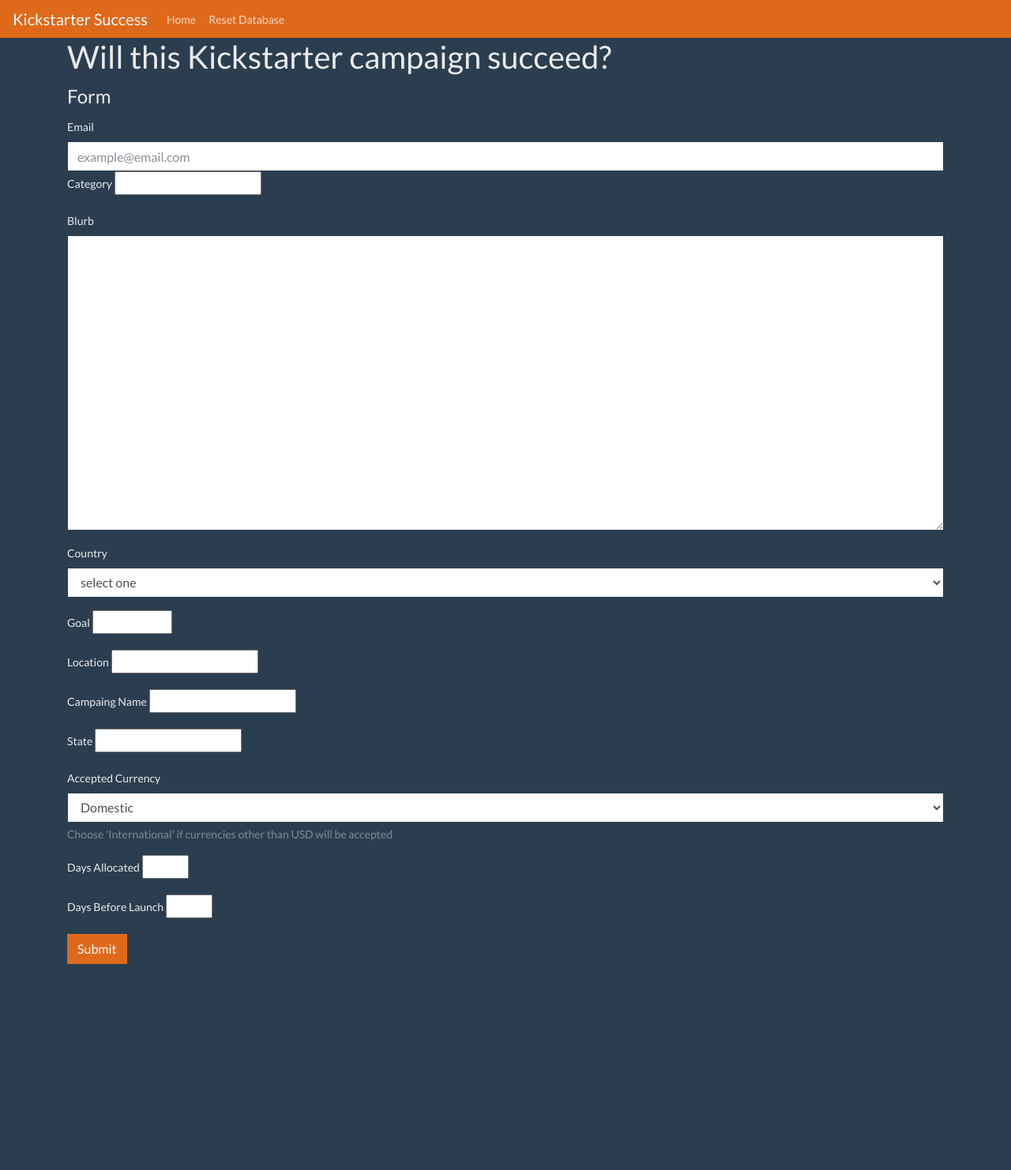
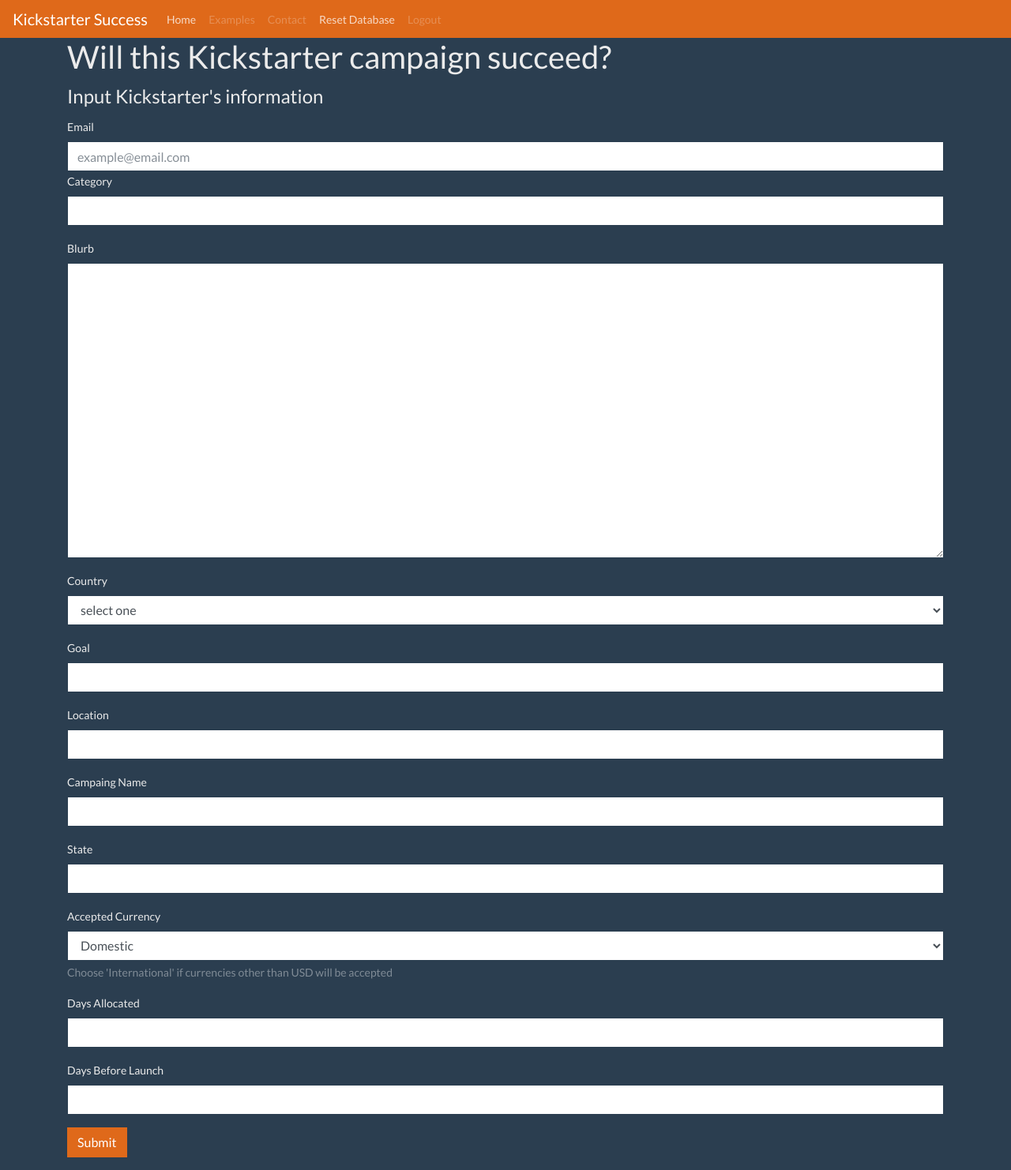
Before and after one commit to bw-kickstarter/DS, a Flask app: page / in a window 1280 px wide. Shown: the whole page at 79% size. Before the commit the page ends 1221 px from the top, so only its background shows below. Run offline with Flask 2, Linux system fonts and the light colour scheme.

Commit message:
stretch goals cmtd-out

```diff
--- a/ks/main.py
+++ b/ks/main.py
@@ -12,7 +12,7 @@ main = Blueprint('main', __name__)
 def root():
     """Redirects to home for now """
     return render_template("home.html")
-    # render_template("signup.html", title="Register")
+    # render_template("signup.html")
 
 @main.route("/home", methods = ["POST"])
 # @login_required
@@ -57,10 +57,26 @@ def predict_outcome():
     return render_template("success.html", ks_name=name)
 
 
-# @main.route("/reset")
-# # @login_required
-# def reset():
-#     """Reset database"""
-#     DB.drop_all()
-#     DB.create_all()
-#     return render_template("home.html")
+@main.route("/success")
+# @login_required
+def success():
+    """Success endpoint"""
+    return render_template("success.html", ks_name="name")
+                                            # name static for testing
+
+
+@main.route("/failure")
+# @login_required
+def failure():
+    """Failure endpoint"""
+    return render_template("failure.html", ks_name="name")
+                                            # name static for testing
+
+
+@main.route("/reset")
+# @login_required
+def reset():
+    """Reset database"""
+    DB.drop_all()
+    DB.create_all()
+    return render_template("home.html")
--- a/ks/templates/base.html
+++ b/ks/templates/base.html
@@ -16,14 +16,14 @@
         <ul class="navbar-nav mr-auto">
           <li class="nav-item">
             <a class="nav-link" href="/">Home</a></li>
-          <!-- <li class="nav-item">
-            <a class="nav-link" href="/examples">Examples</a></li>
           <li class="nav-item">
-            <a class="nav-link" href="/contact">Contact</a></li> -->
+            <a class="nav-link disabled" href="/examples">Examples</a></li>
+          <li class="nav-item">
+            <a class="nav-link disabled" href="/contact">Contact</a></li>
           <li class="nav-item">
             <a class="nav-link" href="/reset">Reset Database</a></li>
-          <!-- <li class="nav-item">
-            <a class="nav-link" href="/logout">Logout</a></li> -->
+          <li class="nav-item">
+            <a class="nav-link disabled" href="/logout">Logout</a></li>
         </ul>
       </div>
     </div>
--- a/ks/templates/home.html
+++ b/ks/templates/home.html
@@ -14,13 +14,13 @@
         <div class="bs-component">
           <form>
             <fieldset>
-              <legend>Form</legend>
+              <legend>Input Kickstarter's information</legend>
               <div class="form-group">
                 <label for="user_email">Email</label>
                 <input type="email" class="form-control" id="user_email" placeholder="example@email.com" required>
               <div class="form-group">
                 <label for="category">Category</label>
-                <input type="text" id="category" name="category" maxlength="40" required>
+                <input type="text" class="form-control" id="category" name="category" maxlength="40" required>
               </div>
               <div class="form-group">
                 <label for="blurb">Blurb</label>
@@ -286,19 +286,19 @@
               </div>
               <div class="form-group">
                 <label for="goal">Goal</label>
-                <input type="number" id="goal" name="goal" min="0" max="10000000" required>
+                <input type="number" class="form-control" id="goal" name="goal" min="0" max="10000000" required>
               </div>
               <div class="form-group">
                 <label for="location">Location</label>
-                <input type="text" id="location" name="location" maxlength="50" required>
+                <input type="text" class="form-control" id="location" name="location" maxlength="50" required>
               </div>
               <div class="form-group">
                 <label for="name">Campaing Name</label>
-                <input type="text" id="name" name="name" maxlength="200" required>
+                <input type="text" class="form-control" id="name" name="name" maxlength="200" required>
               </div>
               <div class="form-group">
                 <label for="state">State</label>
-                <input type="text" id="state" name="state" required maxlength="50">
+                <input type="text" class="form-control" id="state" name="state" required maxlength="50">
               </div>
               <div class="form-group">
                 <label for="usd_type">Accepted Currency</label>
@@ -310,11 +310,11 @@
               </div>
               <div class="form-group">
                 <label for="days_allocated">Days Allocated</label>
-                <input type="number" id="days_allocated" name="days_allocated" min="0" max="365" required>
+                <input type="number" class="form-control" id="days_allocated" name="days_allocated" min="0" max="365" required>
               </div>
               <div class="form-group">
                 <label for="days_before_launch">Days Before Launch</label>
-                <input type="number" id="days_before_launch" name="days_before_launch" min="0" max="365" required>
+                <input type="number" class="form-control" id="days_before_launch" name="days_before_launch" min="0" max="365" required>
               </div>
               <!-- <div class="form-group">
                 <label for="location_type">Location Type</label>
--- a/ks/templates/login.html
+++ b/ks/templates/login.html
@@ -18,11 +18,11 @@
               <legend>Login</legend>
               <div class="form-group">
                 <label for="email">Email</label>
-                <input type="email" id="email" placeholder="example@email.com" required>
+                <input type="email" class="form-control" id="email" placeholder="example@email.com" required>
               </div>
               <div class="form-group">
                 <label for="password">Password</label>
-                <input type="password" id="password" placeholder="bootylicious2020" required>
+                <input type="password" class="form-control" id="password" placeholder="bootylicious2020" required>
               </div>
               <div class="form-check">
                 <label class="form-check-label">
--- a/ks/templates/signup.html
+++ b/ks/templates/signup.html
@@ -18,10 +18,10 @@
               <legend>Registration</legend>
               <div class="form-group">
                 <label for="email">Email</label>
-                <input type="email" id="email" placeholder="example@email.com" maxlength="80" required>
+                <input type="email" class="form-control" id="email" placeholder="example@email.com" maxlength="80" required>
               <div class="form-group">
                 <label for="password">Password</label>
-                <input type="password" id="password" placeholder="bootylicious2020" maxlength="80" required>
+                <input type="password" class="form-control" id="password" placeholder="bootylicious2020" maxlength="80" required>
               </div>
               <button type="submit" class="btn btn-primary">Signup</button>
             </fieldset>
```
